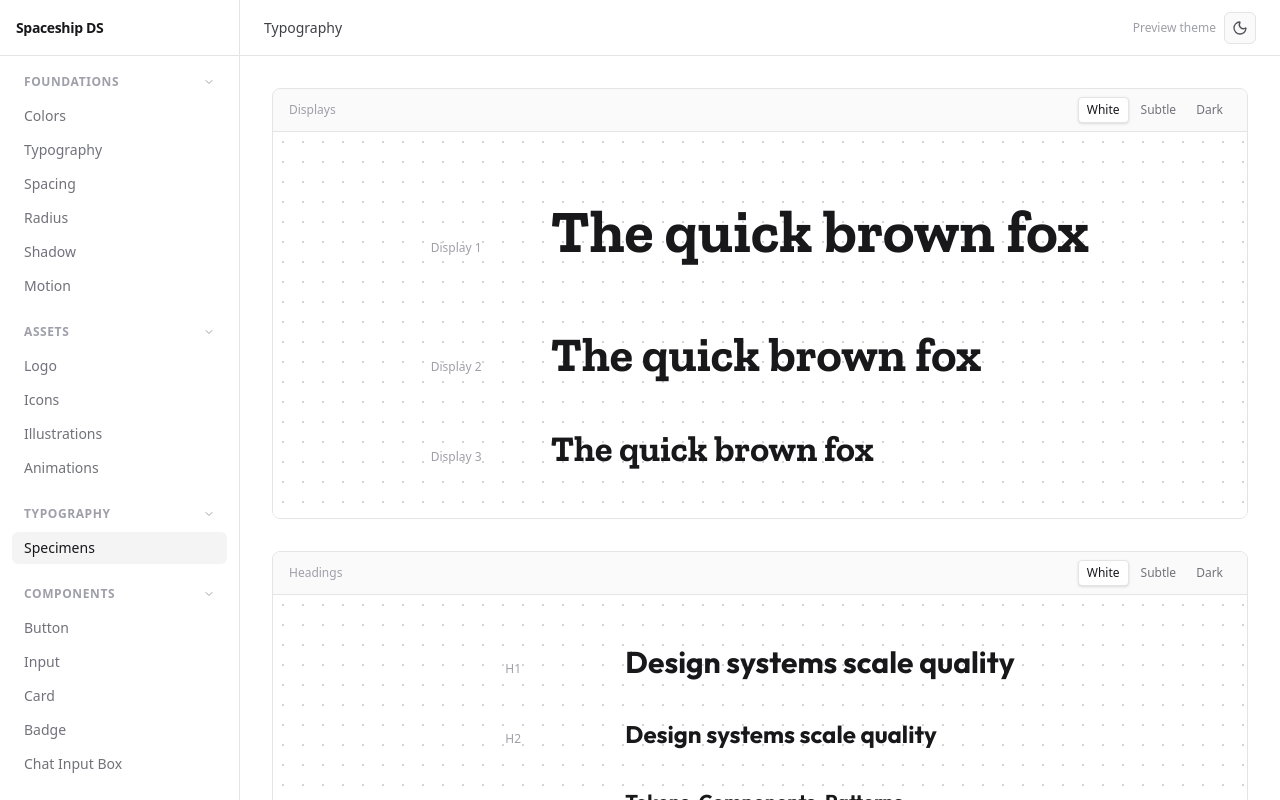
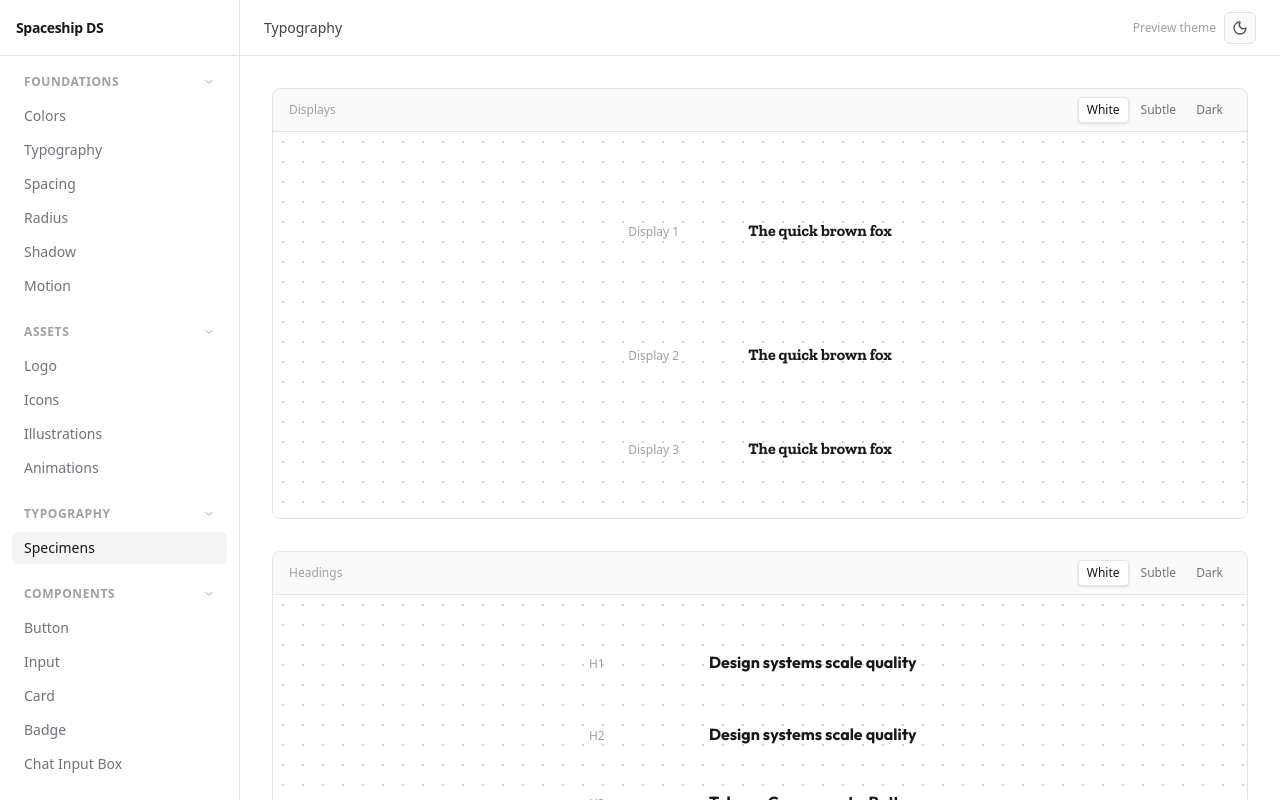
Before and after one commit to KevinAlvarez7/spaceship-design-system, a Next.js app: page /typography in a window 1280 px wide. Built offline with nearby package versions, Linux system fonts and the light colour scheme.

Commit message:
style(tokens): use Tailwind v4 paren syntax in typeSpecimenGroups classNames

```diff
--- a/tokens/typography.ts
+++ b/tokens/typography.ts
@@ -70,19 +70,19 @@ export const typeSpecimenGroups: TypeSpecimenGroup[] = [
       {
         name: 'display-1',
         label: 'Display 1',
-        className: 'font-serif [font-size:var(--font-size-6xl)] [font-weight:var(--font-weight-bold)] [line-height:var(--line-height-6xl)]',
+        className: 'font-serif text-(--font-size-6xl) font-(--font-weight-bold) leading-(--line-height-6xl)',
         sample: 'The quick brown fox',
       },
       {
         name: 'display-2',
         label: 'Display 2',
-        className: 'font-serif [font-size:var(--font-size-5xl)] [font-weight:var(--font-weight-bold)] [line-height:var(--line-height-5xl)]',
+        className: 'font-serif text-(--font-size-5xl) font-(--font-weight-bold) leading-(--line-height-5xl)',
         sample: 'The quick brown fox',
       },
       {
         name: 'display-3',
         label: 'Display 3',
-        className: 'font-serif [font-size:var(--font-size-4xl)] [font-weight:var(--font-weight-bold)] [line-height:var(--line-height-4xl)]',
+        className: 'font-serif text-(--font-size-4xl) font-(--font-weight-bold) leading-(--line-height-4xl)',
         sample: 'The quick brown fox',
       },
     ],
@@ -93,31 +93,31 @@ export const typeSpecimenGroups: TypeSpecimenGroup[] = [
       {
         name: 'h1',
         label: 'H1',
-        className: 'font-sans [font-size:var(--font-size-3xl)] [font-weight:var(--font-weight-bold)] [line-height:var(--line-height-3xl)]',
+        className: 'font-sans text-(--font-size-3xl) font-(--font-weight-bold) leading-(--line-height-3xl)',
         sample: 'Design systems scale quality',
       },
       {
         name: 'h2',
         label: 'H2',
-        className: 'font-sans [font-size:var(--font-size-2xl)] [font-weight:var(--font-weight-bold)] [line-height:var(--line-height-2xl)]',
+        className: 'font-sans text-(--font-size-2xl) font-(--font-weight-bold) leading-(--line-height-2xl)',
         sample: 'Design systems scale quality',
       },
       {
         name: 'h3',
         label: 'H3',
-        className: 'font-sans [font-size:var(--font-size-xl)] [font-weight:var(--font-weight-bold)] [line-height:var(--line-height-xl)]',
+        className: 'font-sans text-(--font-size-xl) font-(--font-weight-bold) leading-(--line-height-xl)',
         sample: 'Tokens, Components, Patterns',
       },
       {
         name: 'h4',
         label: 'H4',
-        className: 'font-sans [font-size:var(--font-size-lg)] [font-weight:var(--font-weight-bold)] [line-height:var(--line-height-lg)]',
+        className: 'font-sans text-(--font-size-lg) font-(--font-weight-bold) leading-(--line-height-lg)',
         sample: 'Consistent, scalable UI',
       },
       {
         name: 'h5',
         label: 'H5',
-        className: 'font-sans [font-size:var(--font-size-base)] [font-weight:var(--font-weight-bold)] [line-height:var(--line-height-base)]',
+        className: 'font-sans text-(--font-size-base) font-(--font-weight-bold) leading-(--line-height-base)',
         sample: 'Consistent, scalable UI',
       },
     ],
@@ -128,19 +128,19 @@ export const typeSpecimenGroups: TypeSpecimenGroup[] = [
       {
         name: 'body-lg',
         label: 'Body LG',
-        className: 'font-sans [font-size:var(--font-size-lg)] [font-weight:var(--font-weight-regular)] [line-height:var(--line-height-lg)]',
+        className: 'font-sans text-(--font-size-lg) font-(--font-weight-regular) leading-(--line-height-lg)',
         sample: 'The primary reading size. Used for paragraphs, descriptions, and most UI content.',
       },
       {
         name: 'body-base',
         label: 'Body Base',
-        className: 'font-sans [font-size:var(--font-size-base)] [font-weight:var(--font-weight-regular)] [line-height:var(--line-height-base)]',
+        className: 'font-sans text-(--font-size-base) font-(--font-weight-regular) leading-(--line-height-base)',
         sample: 'The primary reading size. Used for paragraphs, descriptions, and most UI content.',
       },
       {
         name: 'body-sm',
         label: 'Body SM',
-        className: 'font-sans [font-size:var(--font-size-sm)] [font-weight:var(--font-weight-regular)] [line-height:var(--line-height-sm)]',
+        className: 'font-sans text-(--font-size-sm) font-(--font-weight-regular) leading-(--line-height-sm)',
         sample: 'Secondary body text. Form labels, supporting descriptions, sidebar content.',
       },
     ],
@@ -151,19 +151,19 @@ export const typeSpecimenGroups: TypeSpecimenGroup[] = [
       {
         name: 'caption-1',
         label: 'Caption 1',
-        className: 'font-sans [font-size:var(--font-size-base)] [font-weight:var(--font-weight-semibold)] [line-height:var(--line-height-sm)]',
+        className: 'font-sans text-(--font-size-base) font-(--font-weight-semibold) leading-(--line-height-sm)',
         sample: 'Form label · UI label · Tag',
       },
       {
         name: 'caption-2',
         label: 'Caption 2',
-        className: 'font-sans [font-size:var(--font-size-sm)] [font-weight:var(--font-weight-semibold)] [line-height:var(--line-height-sm)]',
+        className: 'font-sans text-(--font-size-sm) font-(--font-weight-semibold) leading-(--line-height-sm)',
         sample: 'Form label · UI label · Tag',
       },
       {
         name: 'caption-3',
         label: 'Caption 3',
-        className: 'font-sans [font-size:var(--font-size-xs)] [font-weight:var(--font-weight-semibold)] [line-height:var(--line-height-xs)]',
+        className: 'font-sans text-(--font-size-xs) font-(--font-weight-semibold) leading-(--line-height-xs)',
         sample: 'Timestamp · Metadata · Fine print',
       },
     ],
@@ -174,13 +174,13 @@ export const typeSpecimenGroups: TypeSpecimenGroup[] = [
       {
         name: 'code-1',
         label: 'Code 1',
-        className: 'font-mono [font-size:var(--font-size-base)] [font-weight:var(--font-weight-regular)] [line-height:var(--line-height-base)]',
+        className: 'font-mono text-(--font-size-base) font-(--font-weight-regular) leading-(--line-height-base)',
         sample: 'const greeting = "Hello, world!";',
       },
       {
         name: 'code-2',
         label: 'Code 2',
-        className: 'font-mono [font-size:var(--font-size-sm)] [font-weight:var(--font-weight-regular)] [line-height:var(--line-height-sm)]',
+        className: 'font-mono text-(--font-size-sm) font-(--font-weight-regular) leading-(--line-height-sm)',
         sample: 'const greeting = "Hello, world!";',
       },
     ],
```
